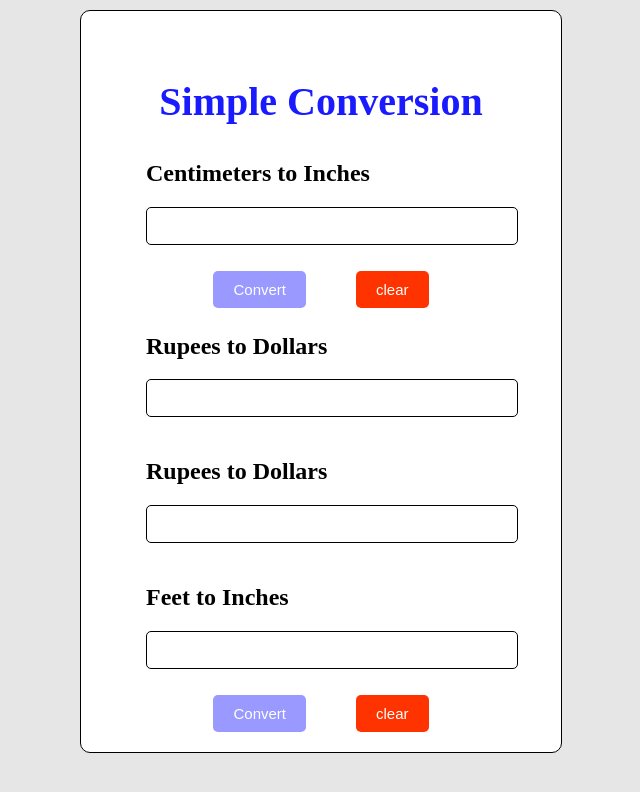
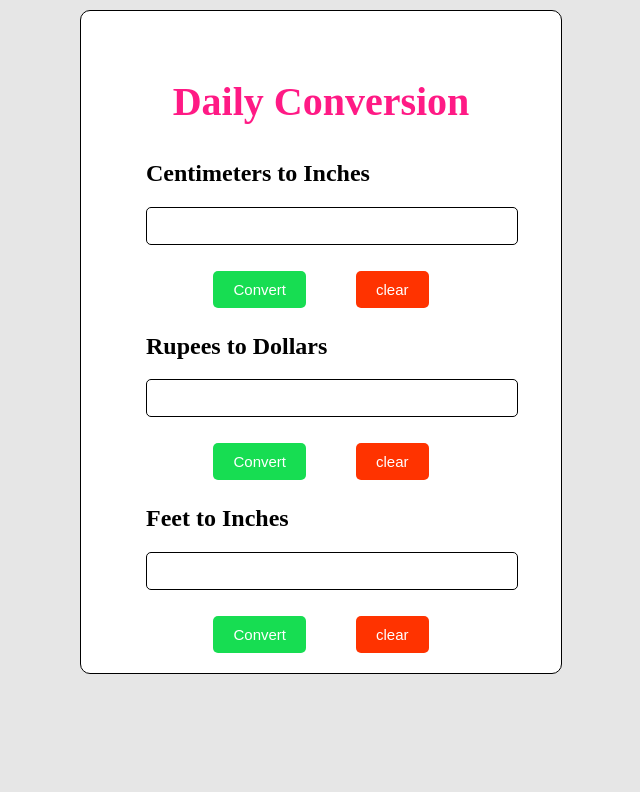
Before and after one commit to sarthakranade28/Simple-Converter, a plain HTML site: page index.html in a window 1280 px wide. Shown: the whole page, without its empty margins (319-959 px from the left). Drawn offline with Linux system fonts and the light colour scheme.

Commit message:
theme change

```diff
--- a/index.html
+++ b/index.html
@@ -9,7 +9,7 @@
         .heading{
             text-align: center;
             font-size: 40px;
-            color:#1a1aff;
+            color:#ff1a85;
             margin-bottom: 10px;
         }
         .container {
@@ -49,7 +49,7 @@
             font-size: 15px;
             border-radius: 5px;
             border: none;
-            background-color:#9999ff;
+            background-color:#17dd52;
             color: white;
             cursor: pointer;
             margin-right: 0px;
@@ -77,7 +77,7 @@
 </head>
 <body>
       <div class="container">
-    <h1 class="heading"> Simple Conversion</h1>
+    <h1 class="heading"> Daily Conversion</h1>
     <div class="box">
         <h2>Centimeters to Inches</h2>
         <input type="number" id="num1" class="input-num1"/>
@@ -92,10 +92,9 @@
         <input type="number" id="num2" class="input-num1"/>
         <p id="rupeesResult"></p>
     </div>
-    <div class="box">
-        <h2>Rupees to Dollars</h2>
-        <input type="number" id="num2" class="input-num1"/>
-        <p id="rupeesResult"></p>
+    <div class="button">
+      <button class="btn1" onclick="convertrupeesToDollar()">Convert</button>
+       <button class="btn2" onclick="clearrupeesToDollar()">clear</button>
     </div>
     <div class="box">
         <h2>Feet to Inches</h2>
```
